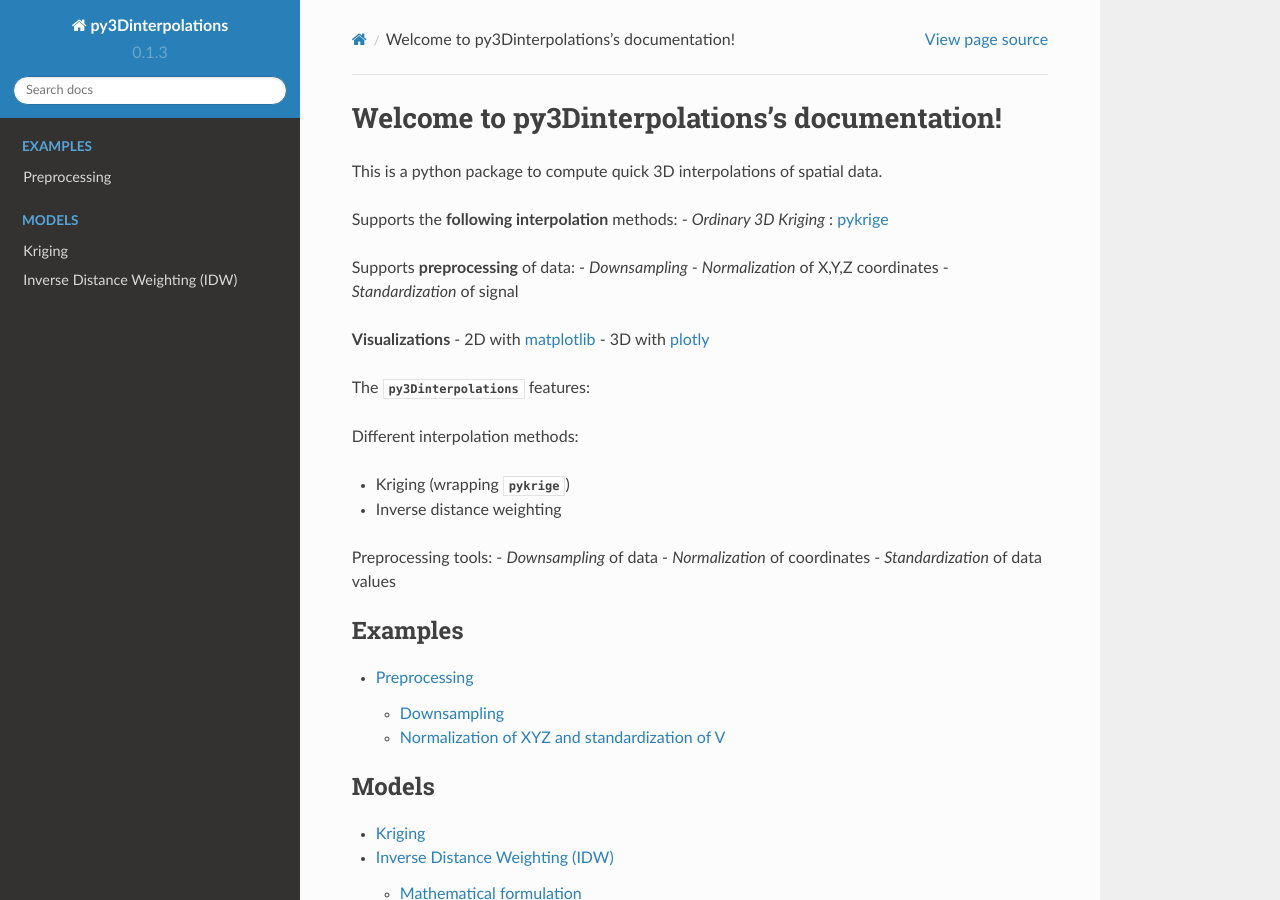
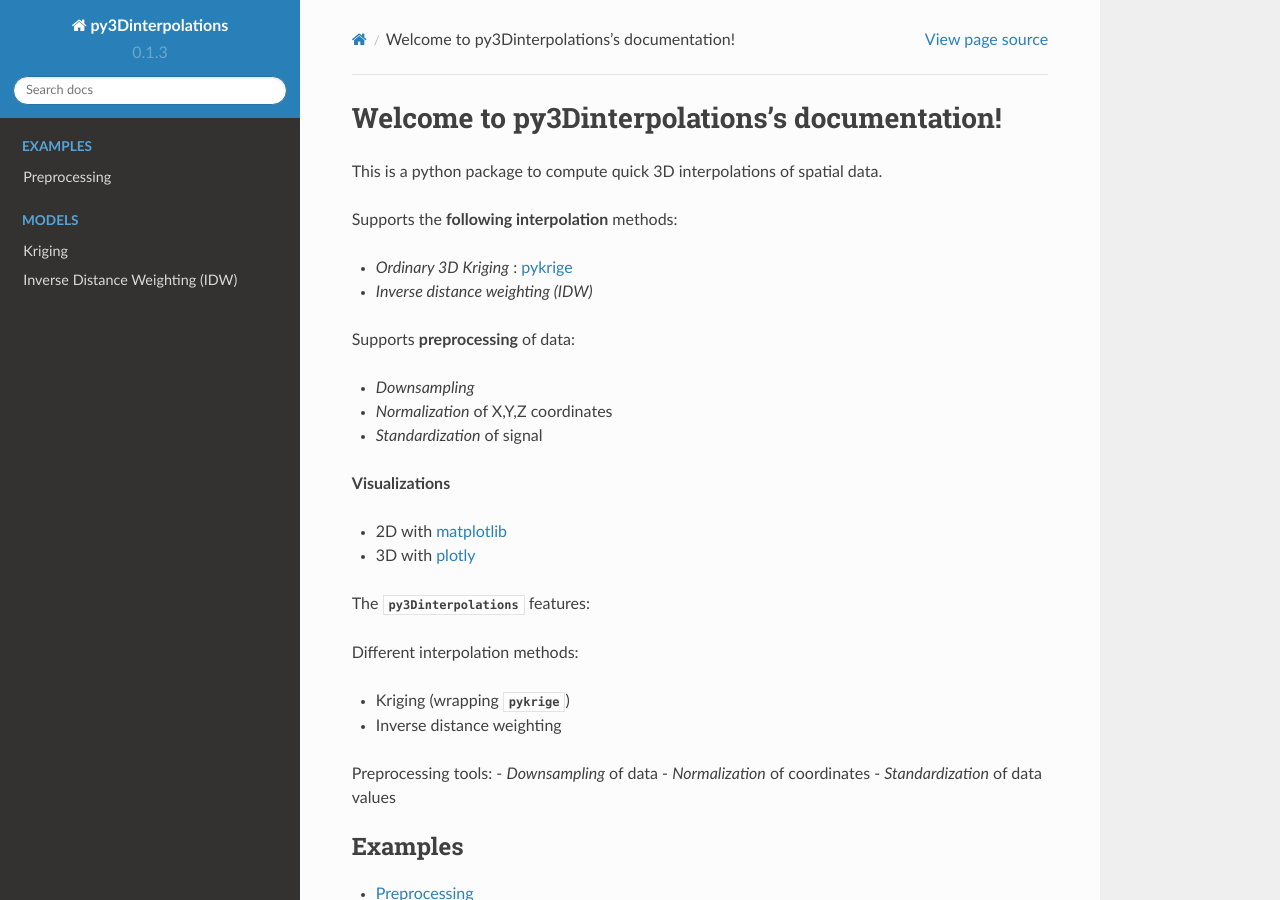
Before and after one commit to giocaizzi/py3dinterpolations, a Sphinx documentation site: the page built from docsrc/source/index.rst, in a window 1280 px wide and 900 px high. Built offline with Sphinx 7.4.7 and the Read the Docs theme 2.0.0, drawn with Linux system fonts in a browser that asks for light colours; pages that are not in the unit, such as notebooks, are missing from menus.

Commit message:
bullet points formatting

```diff
--- a/docsrc/source/index.rst
+++ b/docsrc/source/index.rst
@@ -5,14 +5,18 @@
 This is a python package to compute quick 3D interpolations of spatial data.
 
 Supports the **following interpolation** methods:
+
 - *Ordinary 3D Kriging* : `pykrige <https://github.com/GeoStat-Framework/PyKrige>`_
+- *Inverse distance weighting (IDW)*
 
 Supports **preprocessing** of data:
+
 - *Downsampling*
 - *Normalization* of X,Y,Z coordinates
 - *Standardization* of signal
 
 **Visualizations**
+
 - 2D with `matplotlib <https://matplotlib.org/stable/>`_
 - 3D with `plotly <https://plotly.com/)>`_
 
```
